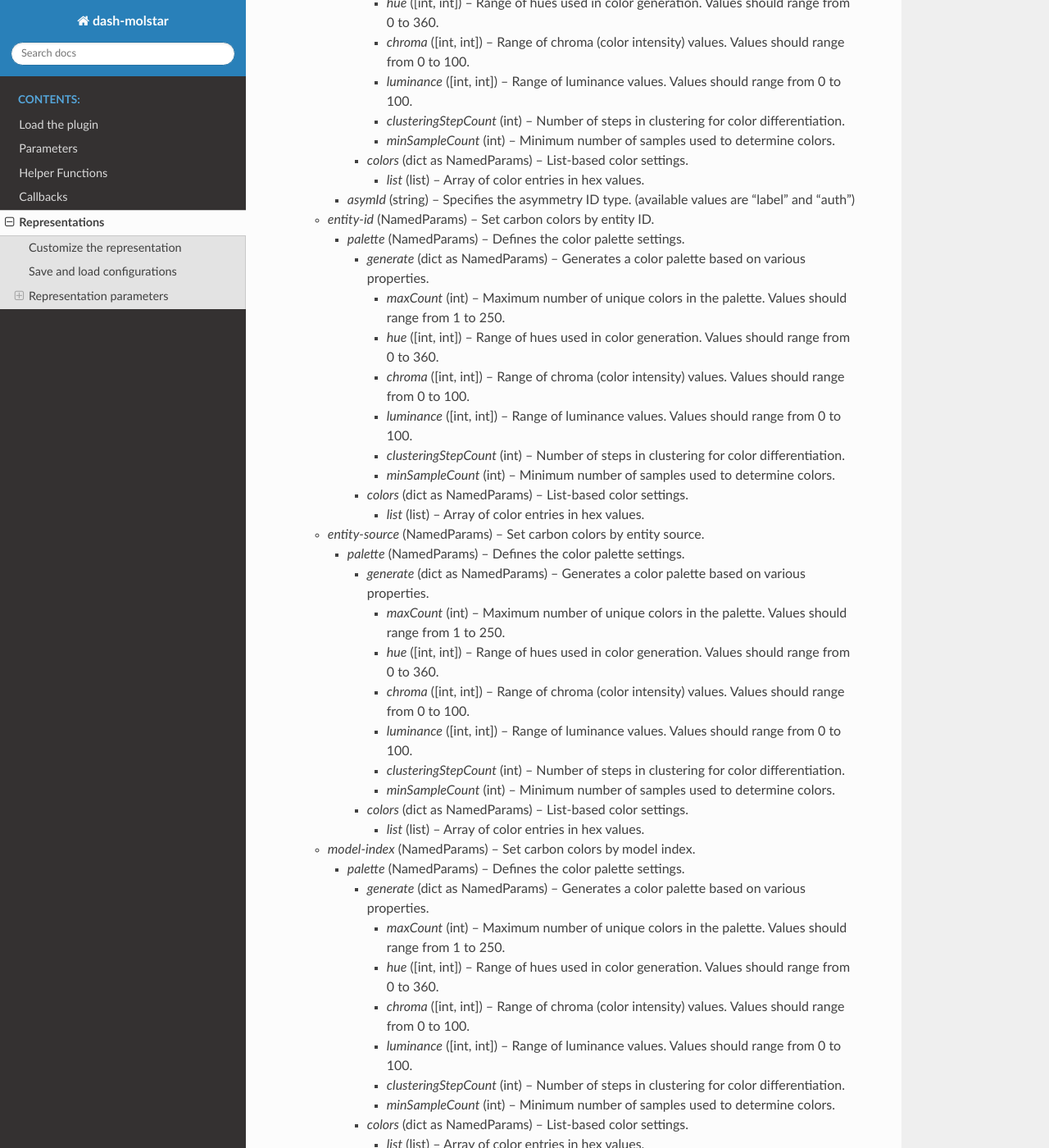
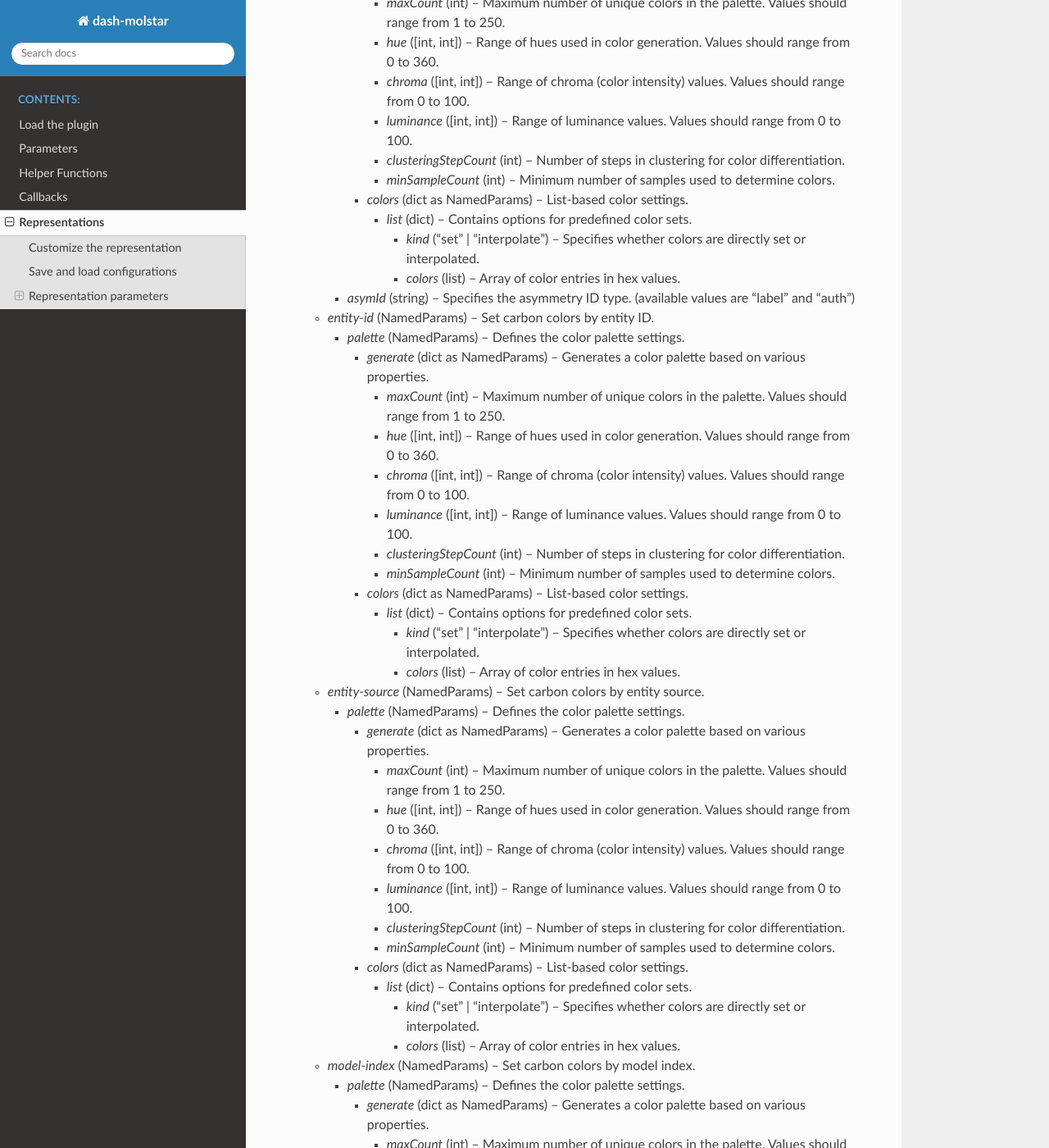
Before and after one commit to everburstSun/dash-molstar, a Sphinx documentation site: the page built from docs/source/representations.md, in a window 1280 px wide and 1400 px high, scrolled down 24856 px. Shown: the whole window at 82% size. Built offline with Sphinx 7.4.7 and the Read the Docs theme 3.1.0, drawn with Linux system fonts in a browser that asks for light colours; pages that are not in the unit, such as notebooks, are missing from menus; some of the changed text lies outside the part shown.

Commit message:
doc update

```diff
--- a/docs/source/representations.md
+++ b/docs/source/representations.md
@@ -841,7 +841,9 @@ No settings available.
             - *colors* (list) – Array of color entries in hex values.
 
 #### hydrophobicity
-- **list** (list) – A predefined list of colors in hex values.
+- **list** (dict) – Contains options for predefined color sets.
+    - *kind* ("set" | "interpolate") – Specifies whether colors are directly set or interpolated.
+    - *colors* (list) – Array of color entries in hex values.
 - **scale** (string) – Specifies the hydrophobicity scale type. Available values are "DGwif", "DGwoct" and "Oct-IF".
 
 #### illustrative
@@ -856,7 +858,9 @@ No settings available.
                 - *clusteringStepCount* (int) – Number of steps in clustering for color differentiation.
                 - *minSampleCount* (int) – Minimum number of samples used to determine colors.
             - *colors* (dict as NamedParams) – List-based color settings.
-                - *list* (list) – Array of color entries in hex values.
+                - *list* (dict) – Contains options for predefined color sets.
+                    - *kind* ("set" | "interpolate") – Specifies whether colors are directly set or interpolated.
+                    - *colors* (list) – Array of color entries in hex values.
         - *asymId* (string) – Specifies the asymmetry ID type. (available values are "label" and "auth")
     - *entity-id* (NamedParams) – Set carbon colors by entity ID.
         - *palette* (NamedParams) – Defines the color palette settings.
@@ -868,7 +872,9 @@ No settings available.
                 - *clusteringStepCount* (int) – Number of steps in clustering for color differentiation.
                 - *minSampleCount* (int) – Minimum number of samples used to determine colors.
             - *colors* (dict as NamedParams) – List-based color settings.
-                - *list* (list) – Array of color entries in hex values.
+                - *list* (dict) – Contains options for predefined color sets.
+                    - *kind* ("set" | "interpolate") – Specifies whether colors are directly set or interpolated.
+                    - *colors* (list) – Array of color entries in hex values.
     - *entity-source* (NamedParams) – Set carbon colors by entity source.
         - *palette* (NamedParams) – Defines the color palette settings.
             - *generate* (dict as NamedParams) – Generates a color palette based on various properties.
@@ -879,7 +885,9 @@ No settings available.
                 - *clusteringStepCount* (int) – Number of steps in clustering for color differentiation.
                 - *minSampleCount* (int) – Minimum number of samples used to determine colors.
             - *colors* (dict as NamedParams) – List-based color settings.
-                - *list* (list) – Array of color entries in hex values.
+                - *list* (dict) – Contains options for predefined color sets.
+                    - *kind* ("set" | "interpolate") – Specifies whether colors are directly set or interpolated.
+                    - *colors* (list) – Array of color entries in hex values.
     - *model-index* (NamedParams) – Set carbon colors by model index.
         - *palette* (NamedParams) – Defines the color palette settings.
             - *generate* (dict as NamedParams) – Generates a color palette based on various properties.
@@ -890,7 +898,9 @@ No settings available.
                 - *clusteringStepCount* (int) – Number of steps in clustering for color differentiation.
                 - *minSampleCount* (int) – Minimum number of samples used to determine colors.
             - *colors* (dict as NamedParams) – List-based color settings.
-                - *list* (list) – Array of color entries in hex values.
+                - *list* (dict) – Contains options for predefined color sets.
+                    - *kind* ("set" | "interpolate") – Specifies whether colors are directly set or interpolated.
+                    - *colors* (list) – Array of color entries in hex values.
     - *structure-index* (NamedParams) – Set carbon colors by structure index.
         - *palette* (NamedParams) – Defines the color palette settings.
             - *generate* (dict as NamedParams) – Generates a color palette based on various properties.
@@ -901,7 +911,9 @@ No settings available.
                 - *clusteringStepCount* (int) – Number of steps in clustering for color differentiation.
                 - *minSampleCount* (int) – Minimum number of samples used to determine colors.
             - *colors* (dict as NamedParams) – List-based color settings.
-                - *list* (list) – Array of color entries in hex values.
+                - *list* (dict) – Contains options for predefined color sets.
+                    - *kind* ("set" | "interpolate") – Specifies whether colors are directly set or interpolated.
+                    - *colors* (list) – Array of color entries in hex values.
     - *uniform* (dict as NamedParams) – Specify color as uniform.
         - *value* (Color) – A color in hex value.
     - *molecule-type* (dict as NamedParams) – Define colors by molecule type.
@@ -935,7 +947,9 @@ No settings available.
 
 #### occupancy
 - **domain** ([float, float]) – Defines the range of occupancy values. Ranging from 0 to 1.
-- **list** (list) – Array of color entries in hex values.
+- **list** (dict) – Contains options for predefined color sets.
+    - *kind* ("set" | "interpolate") – Specifies whether colors are directly set or interpolated.
+    - *colors* (list) – Array of color entries in hex values.
 
 #### operator-hkl
 - **palette** (NamedParams) – Defines the color palette settings for the representation.
@@ -967,7 +981,9 @@ No settings available.
 
 #### partial-charge
 - **domain** ([float, float]) – Defines the range of partial charge values.
-- **list** (list) – Array of color entries in hex values.
+- **list** (dict) – Contains options for predefined color sets.
+    - *kind* ("set" | "interpolate") – Specifies whether colors are directly set or interpolated.
+    - *colors* (list) – Array of color entries in hex values.
 
 #### polymer-id
 - **palette** (NamedParams) – Defines the color palette settings for the representation.
@@ -1012,7 +1028,9 @@ No settings available.
     - *custom* (dict as NamedParams) – Allows for custom colors for specific secondary structures, with individual color settings in hex values, including "alphaHelix", "threeTenHelix", "piHelix", "betaTurn", "betaStrand", "coil", "bend", "turn", "dna", "rna", "carbohydrate".
 
 #### sequence-id
-- **list** (list) – Array of color entries in hex values.
+- **list** (dict) – Contains options for predefined color sets.
+    - *kind* ("set" | "interpolate") – Specifies whether colors are directly set or interpolated.
+    - *colors* (list) – Array of color entries in hex values.
 
 #### shape-group
 No settings available.
@@ -1047,7 +1065,9 @@ No settings available.
 
 #### uncertainty
 - **domain** ([float, float]) – Defines the range of uncertainty values.
-- **list** (list) – Array of color entries in hex values.
+- **list** (dict) – Contains options for predefined color sets.
+    - *kind* ("set" | "interpolate") – Specifies whether colors are directly set or interpolated.
+    - *colors* (list) – Array of color entries in hex values.
 
 #### unit-index
 - **palette** (NamedParams) – Defines the color palette settings for the representation.
@@ -1081,7 +1101,9 @@ No settings available.
             - *colors* (list) – Array of color entries in hex values.
 
 #### volume-value
-- **colorList** (list) – Array of color entries in hex values.
+- **colorList** (dict) – Contains options for predefined color sets.
+    - *kind* ("set" | "interpolate") – Specifies whether colors are directly set or interpolated.
+    - *colors* (list) – Array of color entries in hex values.
 
 #### external-volume
 - **volume** (ValueRef) – Reference to the volume data.
```
